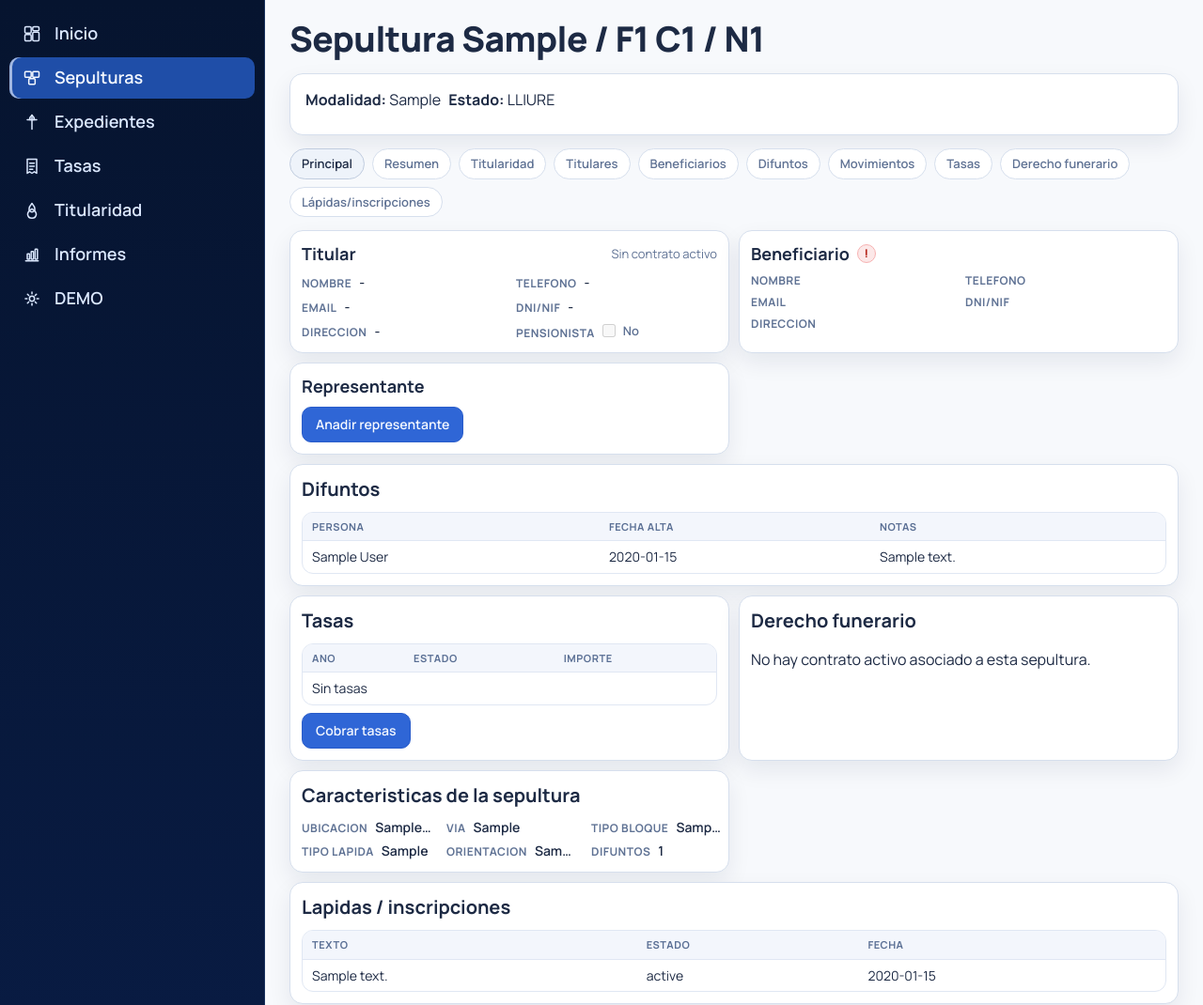
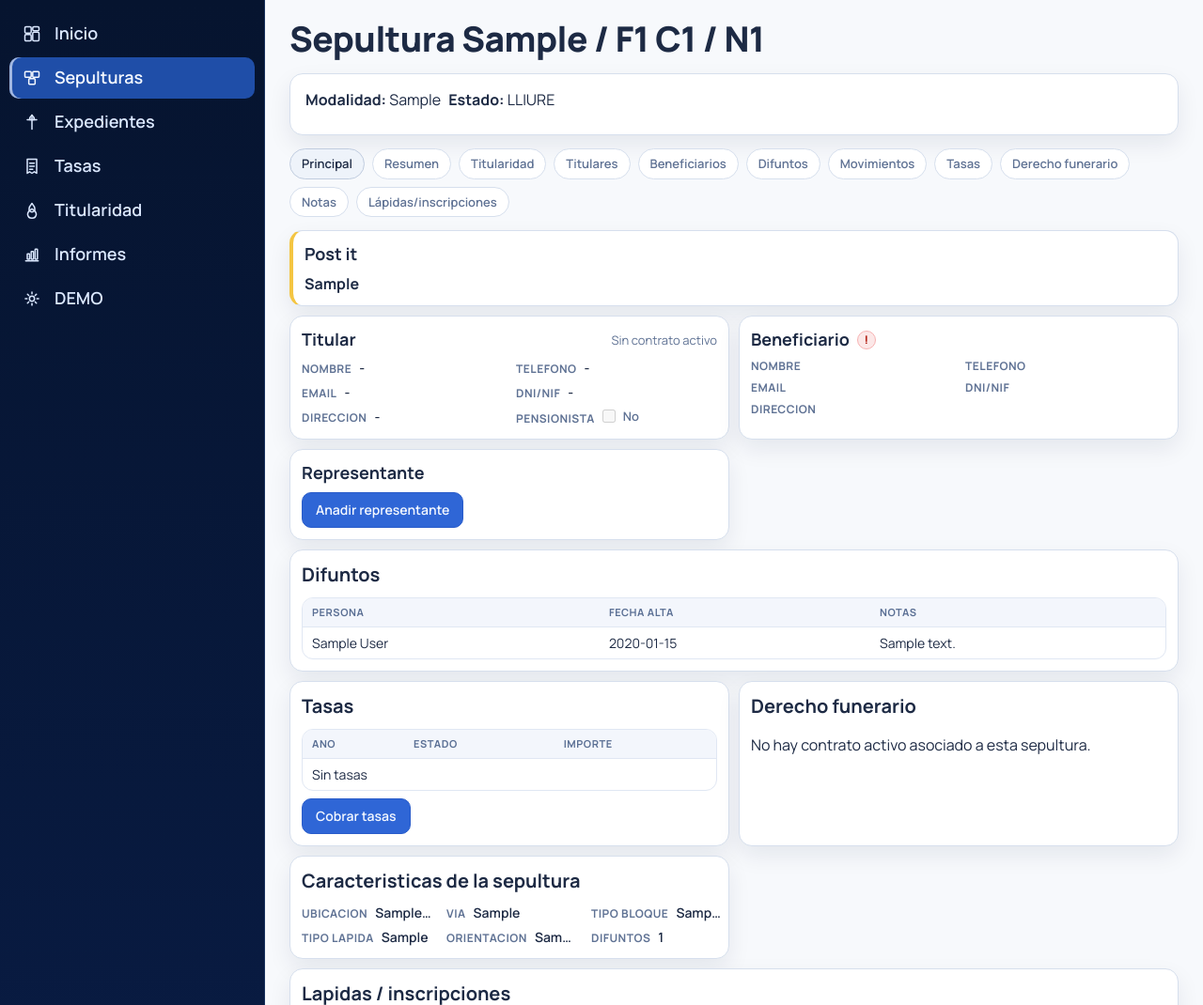
Before and after one commit to jaumecarreno/cementerio, a Flask app: page /cementerio/sepulturas/1 in a window 1280 px wide. Shown: the part 72-1142 px from the top of the page at 94% size. Run offline with Flask 3, Linux system fonts and the light colour scheme; a user stored in the database is signed in; tables that the repository leaves empty hold one stand-in row (values such as "Sample post"); some libraries are stand-ins or nearby versions.

Commit message:
feat: add postit and notas fields to sepultura model, update routes and templates for notes management

```diff
--- a/app/cemetery/routes.py
+++ b/app/cemetery/routes.py
@@ -71,6 +71,7 @@ from app.cemetery.services import (
     sepultura_tickets_and_invoices,
     transition_expediente_state,
     transition_inscripcion_estado,
+    update_sepultura_notes,
     update_person,
     upload_case_document,
     verify_case_document,
@@ -589,6 +590,19 @@ def grave_detail(sepultura_id: int):
     )
 
 
+@cemetery_bp.post("/sepulturas/<int:sepultura_id>/notas")
+@login_required
+@require_membership
+def grave_notes_update(sepultura_id: int):
+    payload = {k: v for k, v in request.form.items()}
+    try:
+        update_sepultura_notes(sepultura_id, payload)
+        flash("Notas actualizadas", "success")
+    except ValueError as exc:
+        flash(str(exc), "error")
+    return redirect(url_for("cemetery.grave_detail", sepultura_id=sepultura_id, tab="notas"))
+
+
 @cemetery_bp.post("/sepulturas/<int:sepultura_id>/cambiar-titular")
 @login_required
 @require_membership
--- a/app/cemetery/services.py
+++ b/app/cemetery/services.py
@@ -1211,6 +1211,19 @@ def change_sepultura_state(sepultura: Sepultura, new_state: SepulturaEstado) ->
     db.session.commit()
 
 
+def update_sepultura_notes(sepultura_id: int, payload: dict[str, str]) -> Sepultura:
+    sepultura = sepultura_by_id(sepultura_id)
+    postit = (payload.get("postit") or "").strip()
+    notas = (payload.get("notas") or payload.get("notes") or "").strip()
+    if len(postit) > 255:
+        raise ValueError("El Post it no puede superar 255 caracteres")
+    sepultura.postit = postit
+    sepultura.notas = notas
+    db.session.add(sepultura)
+    db.session.commit()
+    return sepultura
+
+
 def sepultura_tickets_and_invoices(sepultura_id: int) -> dict[str, object]:
     sep = sepultura_by_id(sepultura_id)
     contrato = active_contract_for_sepultura(sep.id)
--- a/app/core/models.py
+++ b/app/core/models.py
@@ -246,6 +246,8 @@ class Sepultura(db.Model):
     tipo_bloque: Mapped[str] = mapped_column(db.String(60), nullable=False, default="")
     tipo_lapida: Mapped[str] = mapped_column(db.String(60), nullable=False, default="")
     orientacion: Mapped[str] = mapped_column(db.String(30), nullable=False, default="")
+    postit: Mapped[str] = mapped_column(db.String(255), nullable=False, default="")
+    notas: Mapped[str] = mapped_column(db.Text(), nullable=False, default="")
     sepultura_principal_id: Mapped[int | None] = mapped_column(ForeignKey("sepultura.id"), nullable=True)
     created_at: Mapped[datetime] = mapped_column(default=utcnow, nullable=False)
 
--- a/app/static/style.css
+++ b/app/static/style.css
@@ -894,6 +894,22 @@ tr:last-child td {
   line-height: 1;
 }
 
+.postit-card {
+  border-left: 4px solid #f4c542;
+}
+
+.postit-card-text {
+  margin: 0;
+  font-size: 16px;
+  font-weight: 700;
+  color: var(--text);
+}
+
+.sepultura-notes-textarea {
+  min-height: 280px;
+  resize: vertical;
+}
+
 .detail-meta {
   display: grid;
   grid-template-columns: repeat(2, minmax(170px, 1fr));
--- a/app/templates/cemetery/detail.html
+++ b/app/templates/cemetery/detail.html
@@ -50,6 +50,7 @@
   <a class="tab-link {% if data.tab == 'movimientos' %}active{% endif %}" href="{{ url_for('cemetery.grave_detail', sepultura_id=data.sepultura.id, tab='movimientos') }}">Movimientos</a>
   <a class="tab-link {% if data.tab == 'tasas' %}active{% endif %}" href="{{ url_for('cemetery.grave_detail', sepultura_id=data.sepultura.id, tab='tasas') }}">Tasas</a>
   <a class="tab-link {% if data.tab == 'derecho' %}active{% endif %}" href="{{ url_for('cemetery.grave_detail', sepultura_id=data.sepultura.id, tab='derecho') }}">{{ t('cem.rights') }}</a>
+  <a class="tab-link {% if data.tab == 'notas' %}active{% endif %}" href="{{ url_for('cemetery.grave_detail', sepultura_id=data.sepultura.id, tab='notas') }}">Notas</a>
   <a class="tab-link {% if data.tab == 'lapidas' %}active{% endif %}" href="{{ url_for('cemetery.grave_detail', sepultura_id=data.sepultura.id, tab='lapidas') }}">{{ t('cem.engraving') }}</a>
 </div>
 
@@ -69,6 +70,15 @@
 {% set beneficiario_locality_value = [beneficiario_person.codigo_postal, beneficiario_person.poblacion]|select|join(' ') if beneficiario_person else '' %}
 {% set beneficiario_address_value = [beneficiario_person.direccion_linea, beneficiario_locality_value, beneficiario_person.provincia]|select|join(', ') if beneficiario_person else '' %}
 <section class="detail-cards">
+  {% if data.sepultura.postit %}
+  <div class="box detail-card detail-card-wide postit-card">
+    <div class="detail-card-head">
+      <h3>Post it</h3>
+    </div>
+    <p class="postit-card-text">{{ data.sepultura.postit }}</p>
+  </div>
+  {% endif %}
+
   <div class="box detail-card">
     <div class="detail-card-head">
       <div class="detail-card-title-row">
@@ -758,6 +768,36 @@
   </form>
   {% endif %}
 </div>
+{% elif data.tab == 'notas' %}
+<div class="box">
+  <h3>Notas</h3>
+  <form method="post" action="{{ url_for('cemetery.grave_notes_update', sepultura_id=data.sepultura.id) }}">
+    <div class="form-grid">
+      <div>
+        <label>Post it</label>
+        <input
+          type="text"
+          name="postit"
+          maxlength="255"
+          placeholder="Frase corta visible en principal"
+          value="{{ data.sepultura.postit or '' }}"
+        >
+      </div>
+    </div>
+    <div>
+      <label>Anotaciones</label>
+      <textarea
+        class="sepultura-notes-textarea"
+        name="notas"
+        rows="14"
+        placeholder="Escribe aqui las anotaciones internas de la sepultura"
+      >{{ data.sepultura.notas or '' }}</textarea>
+    </div>
+    <div class="actions-row">
+      <button class="btn primary" type="submit">Guardar notas</button>
+    </div>
+  </form>
+</div>
 {% elif data.tab == 'lapidas' %}
 <div class="box">
   <h3>{{ t('cem.engraving') }}</h3>
```
Also changed, not shown: migrations/versions/e5f6a7b8c9d0_sepultura_notes_and_postit_fields.py (added, +32 -0 lines), tests/test_integration.py (+33 -0 lines).
